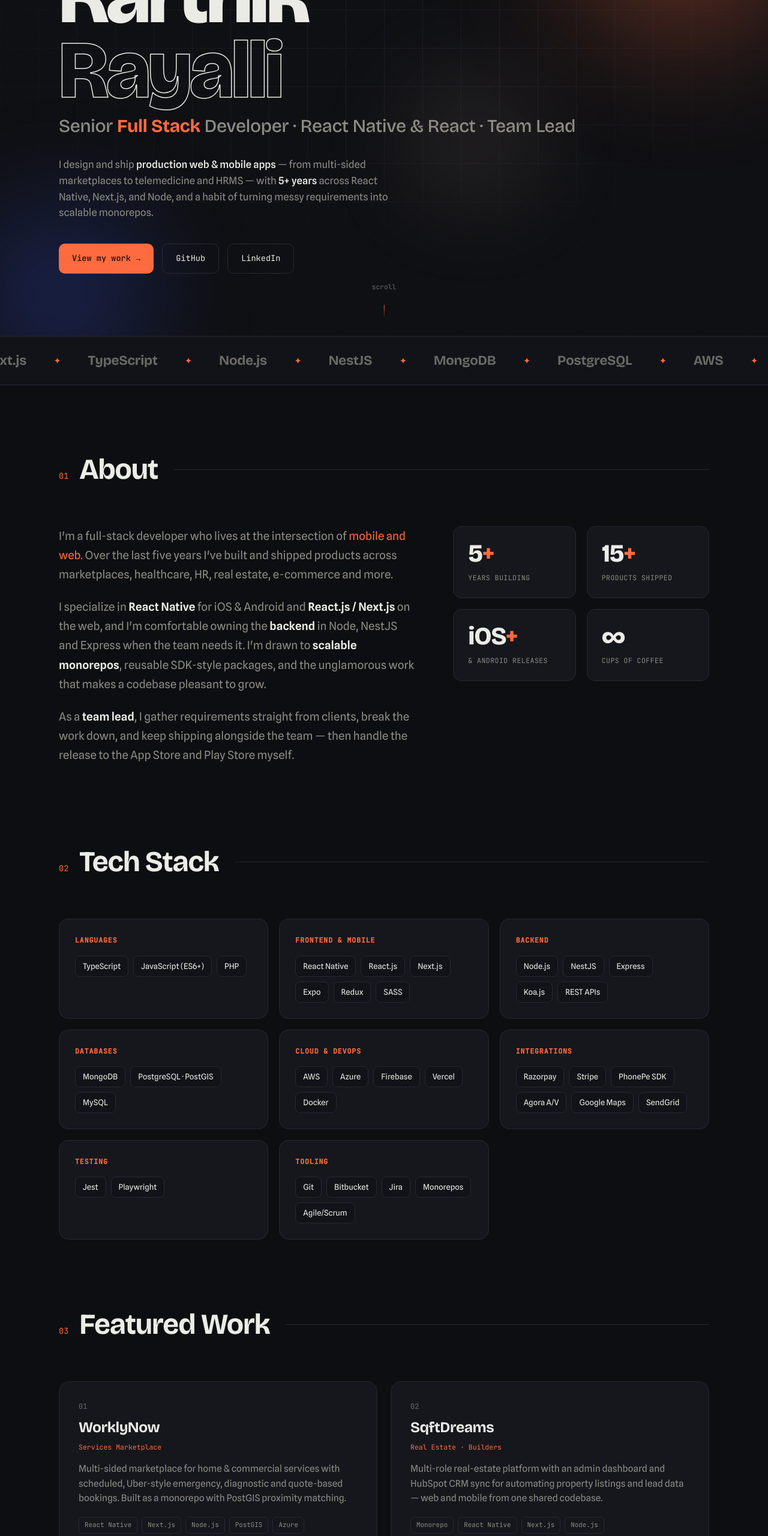
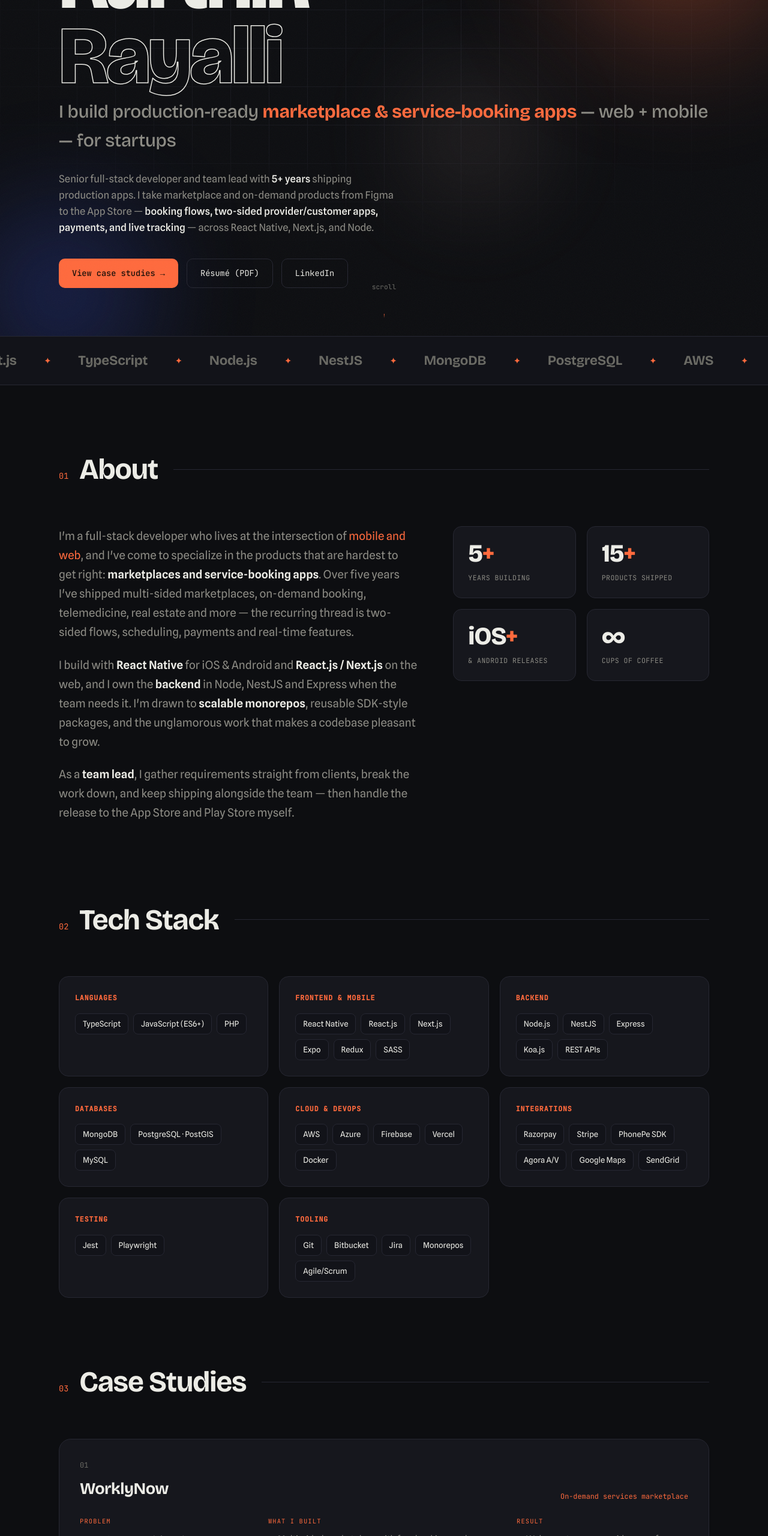
Before and after one commit to karthikrayalli/karthikrayalli.github.io, a plain HTML site: page index.html in a window 1280 px wide. Shown: the part 240-2800 px from the top of the page at 60% size. Drawn offline with nearby package versions, Linux system fonts and the light colour scheme.

Commit message:
Update index.html with new content and structure

```diff
--- a/index.html
+++ b/index.html
@@ -3,7 +3,8 @@
 <head>
 <meta charset="UTF-8" />
 <meta name="viewport" content="width=device-width, initial-scale=1.0" />
-<title>Karthik — Full Stack Developer</title>
+<title>Karthik Rayalli — Marketplace & Service-Booking Apps (Web + Mobile)</title>
+<meta name="description" content="I build production-ready marketplace and service-booking apps — web + mobile — for startups. React Native, Next.js, Node." />
 <link rel="preconnect" href="https://fonts.googleapis.com">
 <link rel="preconnect" href="https://fonts.gstatic.com" crossorigin>
 <link href="https://fonts.googleapis.com/css2?family=Bricolage+Grotesque:opsz,wght@12..96,500;12..96,700;12..96,800&family=Spline+Sans:wght@400;500;600&family=JetBrains+Mono:wght@400;500&display=swap" rel="stylesheet">
@@ -165,6 +166,25 @@
   .lnk:hover{background:var(--accent);color:#160d07;border-color:var(--accent)}
   .lnk svg{width:12px;height:12px}
 
+  /* CASE STUDIES */
+  .cases{display:flex;flex-direction:column;gap:22px}
+  .case{position:relative;border:1px solid var(--line);border-radius:20px;padding:34px;background:var(--surface);overflow:hidden;transition:transform .3s,border-color .3s}
+  .case::before{content:"";position:absolute;inset:0;background:radial-gradient(700px circle at var(--mx,50%) var(--my,0%),var(--glow),transparent 42%);opacity:0;transition:opacity .35s;pointer-events:none}
+  .case:hover{border-color:#3a3b47}
+  .case:hover::before{opacity:1}
+  .case>*{position:relative}
+  .case-head{display:flex;align-items:flex-end;justify-content:space-between;gap:16px;flex-wrap:wrap;margin-bottom:24px}
+  .case-head .cnum{font-family:var(--mono);font-size:.75rem;color:var(--muted-2);margin-bottom:8px}
+  .case-head h3{font-family:var(--display);font-weight:700;font-size:1.7rem;letter-spacing:-.02em}
+  .case-head .kind{font-family:var(--mono);font-size:.74rem;color:var(--accent)}
+  .case-body{display:grid;grid-template-columns:1fr 1.35fr 1fr;gap:28px;margin-bottom:24px}
+  @media(max-width:820px){.case-body{grid-template-columns:1fr;gap:20px}}
+  .cblock .clabel{font-family:var(--mono);font-size:.65rem;text-transform:uppercase;letter-spacing:.11em;color:var(--accent);margin-bottom:10px}
+  .cblock p{color:var(--muted);font-size:.94rem;line-height:1.62}
+  .cblock ul{list-style:none;display:flex;flex-direction:column;gap:9px}
+  .cblock li{color:var(--muted);font-size:.92rem;line-height:1.55;padding-left:16px;position:relative}
+  .cblock li::before{content:"\2013";position:absolute;left:0;color:var(--accent)}
+
   /* OSS */
   .oss-grid{display:grid;grid-template-columns:repeat(auto-fill,minmax(330px,1fr));gap:18px}
   .oss{border:1px solid var(--line);border-radius:14px;padding:24px;background:var(--surface);transition:transform .25s,border-color .25s;display:block}
@@ -193,12 +213,12 @@
 <body>
 
 <nav id="nav">
-  <a href="#top" class="brand">DR <span>Karthik</span></a>
+  <a href="#top" class="brand">KR <span>Karthik</span></a>
   <div class="nav-links">
     <a href="#about">About</a>
     <a href="#stack">Stack</a>
-    <a href="#work">Work</a>
-    <a href="#oss">Open Source</a>
+    <a href="#work">Case Studies</a>
+    <a href="#more">More Work</a>
     <a href="#contact" class="nav-cta">Get in touch</a>
   </div>
 </nav>
@@ -211,13 +231,13 @@
     <div class="blob c"></div>
   </div>
   <div class="wrap hero-inner">
-    <div class="status reveal"><span class="dot"></span> Available for full-stack &amp; React Native work</div>
+    <div class="status reveal"><span class="dot"></span> Available for new marketplace &amp; service-booking app builds</div>
     <h1 class="name reveal"><span class="first">Karthik</span><br><span class="last">Rayalli</span></h1>
-    <p class="role reveal">Senior <b>Full Stack</b> Developer · React Native &amp; React · Team Lead</p>
-    <p class="lede reveal">I design and ship <strong>production web &amp; mobile apps</strong> — from multi-sided marketplaces to telemedicine and HRMS — with <strong>5+ years</strong> across React Native, Next.js, and Node, and a habit of turning messy requirements into scalable monorepos.</p>
+    <p class="role reveal">I build production-ready <b>marketplace &amp; service-booking apps</b> — web + mobile — for startups</p>
+    <p class="lede reveal">Senior full-stack developer and team lead with <strong>5+ years</strong> shipping production apps. I take marketplace and on-demand products from Figma to the App&nbsp;Store — <strong>booking flows, two-sided provider/customer apps, payments, and live tracking</strong> — across React Native, Next.js, and Node.</p>
     <div class="cta-row reveal">
-      <a href="#work" class="btn btn-primary">View my work →</a>
-      <a href="https://github.com/karthikrayalli" target="_blank" rel="noopener" class="btn btn-ghost">GitHub</a>
+      <a href="#work" class="btn btn-primary">View case studies →</a>
+      <a href="Karthik_Rayalli_Resume.pdf" target="_blank" rel="noopener" class="btn btn-ghost">Résumé (PDF)</a>
       <a href="https://www.linkedin.com/in/karthik-rayalli/" target="_blank" rel="noopener" class="btn btn-ghost">LinkedIn</a>
     </div>
   </div>
@@ -238,8 +258,8 @@
   </div>
   <div class="about-grid">
     <div class="about-text reveal">
-      <p>I'm a full-stack developer who lives at the intersection of <em>mobile and web</em>. Over the last five years I've built and shipped products across marketplaces, healthcare, HR, real estate, e-commerce and more.</p>
-      <p>I specialize in <strong>React Native</strong> for iOS &amp; Android and <strong>React.js / Next.js</strong> on the web, and I'm comfortable owning the <strong>backend</strong> in Node, NestJS and Express when the team needs it. I'm drawn to <strong>scalable monorepos</strong>, reusable SDK-style packages, and the unglamorous work that makes a codebase pleasant to grow.</p>
+      <p>I'm a full-stack developer who lives at the intersection of <em>mobile and web</em>, and I've come to specialize in the products that are hardest to get right: <strong>marketplaces and service-booking apps</strong>. Over five years I've shipped multi-sided marketplaces, on-demand booking, telemedicine, real estate and more — the recurring thread is two-sided flows, scheduling, payments and real-time features.</p>
+      <p>I build with <strong>React Native</strong> for iOS &amp; Android and <strong>React.js / Next.js</strong> on the web, and I own the <strong>backend</strong> in Node, NestJS and Express when the team needs it. I'm drawn to <strong>scalable monorepos</strong>, reusable SDK-style packages, and the unglamorous work that makes a codebase pleasant to grow.</p>
       <p>As a <strong>team lead</strong>, I gather requirements straight from clients, break the work down, and keep shipping alongside the team — then handle the release to the App Store and Play Store myself.</p>
     </div>
     <div class="stats reveal">
@@ -268,18 +288,26 @@
   </div>
 </section>
 
-<!-- WORK -->
+<!-- CASE STUDIES -->
 <section id="work" class="wrap">
   <div class="sec-head reveal">
-    <span class="sec-num">03</span><h2 class="sec-title">Featured Work</h2><span class="sec-line"></span>
+    <span class="sec-num">03</span><h2 class="sec-title">Case Studies</h2><span class="sec-line"></span>
   </div>
-  <div class="work-grid" id="workGrid"></div>
+  <div class="cases" id="caseGrid"></div>
+</section>
+
+<!-- MORE WORK -->
+<section id="more" class="wrap">
+  <div class="sec-head reveal">
+    <span class="sec-num">04</span><h2 class="sec-title">More Work</h2><span class="sec-line"></span>
+  </div>
+  <div class="work-grid" id="moreGrid"></div>
 </section>
 
 <!-- OSS -->
 <section id="oss" class="wrap">
   <div class="sec-head reveal">
-    <span class="sec-num">04</span><h2 class="sec-title">Open Source &amp; Side Projects</h2><span class="sec-line"></span>
+    <span class="sec-num">05</span><h2 class="sec-title">Open Source &amp; Side Projects</h2><span class="sec-line"></span>
   </div>
   <div class="oss-grid" id="ossGrid"></div>
 </section>
@@ -288,7 +316,7 @@
 <section id="contact" class="contact">
   <div class="wrap">
     <div class="sec-head reveal" style="justify-content:center">
-      <span class="sec-num">05</span><h2 class="sec-title">Contact</h2>
+      <span class="sec-num">06</span><h2 class="sec-title">Contact</h2>
     </div>
     <div class="big-cta reveal">Let's build<br>something <a href="mailto:your.email@example.com">together →</a></div>
     <div class="contact-links reveal">
@@ -297,8 +325,8 @@
       <a class="btn btn-ghost" href="https://github.com/karthikrayalli" target="_blank" rel="noopener">GitHub</a>
     </div>
     <footer>
-      <span class="brand">DR <span style="color:var(--accent)">Karthik</span></span>
-      <span class="muted">Bangalore, India · Built with care, not templates</span>
+      <span class="brand">KR <span style="color:var(--accent)">Karthik</span></span>
+      <span class="muted">Marketplace &amp; booking apps · Bangalore, India · Built with care, not templates</span>
     </footer>
   </div>
 </section>
@@ -307,13 +335,42 @@
   // arrow icon
   var ICON = '<svg viewBox="0 0 24 24" fill="none" stroke="currentColor" stroke-width="2"><path d="M7 17L17 7M17 7H8M17 7v9"/></svg>';
 
+  // Flagship marketplace / booking builds — problem → what I built → result
+  var caseStudies = [
+    {n:"WorklyNow",kind:"On-demand services marketplace",
+     problem:"Home & commercial services were booked over phone calls and unreliable contractors — no upfront pricing, no tracking, no trust layer.",
+     build:["Multi-sided marketplace with four booking modes: scheduled, Uber-style on-demand emergency, diagnostic and quote-based.","Customer app, provider dashboard and web shipped from one shared monorepo.","PostGIS proximity matching to dispatch the right available provider in real time."],
+     result:["Web + customer + provider apps from a single codebase.","Real-time proximity dispatch, live on iOS, Android & web."],
+     /* METRIC TODO: add real numbers you can defend — providers onboarded, bookings completed, response time. */
+     tags:["React Native","Next.js","Node.js","PostGIS","Azure","Monorepo"],
+     links:[["Web","https://www.worklynow.com/"],["Customer app","https://app.worklynow.com/"],["Provider app","https://pro.worklynow.com/dashboard"]]},
+
+    {n:"SqftDreams",kind:"Real-estate / builders platform",
+     problem:"Builders and agents ran listings and leads across disconnected tools, with manual copying between the app and their CRM.",
+     build:["Multi-role real-estate platform — buyer browsing plus a builder/admin dashboard.","Web and mobile shipped from one shared codebase.","HubSpot CRM sync automating property listings and lead capture."],
+     result:["One codebase serving multiple roles across web and mobile.","Listings and leads flow into HubSpot with no manual entry."],
+     tags:["React Native","Next.js","Node.js","HubSpot","Monorepo"],
+     links:[["Web","https://sqftdreams.com"],["Admin","https://adm.sqftdreams.com/builders"]]},
+
+    {n:"Texflow",kind:"Two-sided garment-work marketplace",
+     problem:"Garment workers and employers had no dedicated place to connect — hiring ran on word of mouth.",
+     build:["Two-sided marketplace: job postings, a social feed and candidate profiles.","Full-stack across web, mobile and a NestJS backend.","Delivered end-to-end and released to both app stores."],
+     result:["Shipped to iOS and Android from a shared React Native + Next.js stack."],
+     tags:["Next.js","React Native","NestJS","MongoDB"],
+     links:[["iOS","https://apps.apple.com/in/app/texflow/id6753139063"],["Android","https://play.google.com/store/apps/details?id=com.texflow&hl=en_IN"]]},
+
+    {n:"Second Consult",kind:"Telemedicine & tele-radiology",
+     problem:"Patients needing second opinions or specialist and tele-radiology consults had no unified, trustworthy telemedicine flow.",
+     build:["Separate patient and doctor apps around a shared consultation core.","Live audio/video via Agora, plus scheduling, chat and Razorpay payments.","Primary consultations, second opinions and tele-radiology in one product."],
+     result:["Delivered across web and iOS with real-time A/V and integrated payments."],
+     tags:["React Native","Agora","Razorpay"],
+     links:[["Web","https://secondconsult.com/"],["Patient","https://apps.apple.com/in/app/second-consult/id1608310955"],["Doctor","https://apps.apple.com/in/app/second-consult-for-doctors/id1583535773"]]}
+  ];
+
+  // Remaining shipped products — compact cards
   var work = [
-    {n:"WorklyNow",kind:"Services Marketplace",desc:"Multi-sided marketplace for home & commercial services with scheduled, Uber-style emergency, diagnostic and quote-based bookings. Built as a monorepo with PostGIS proximity matching.",tags:["React Native","Next.js","Node.js","PostGIS","Azure"],links:[["Web","https://www.worklynow.com/"],["Customer","https://app.worklynow.com/"],["Provider","https://pro.worklynow.com/dashboard"]]},
-    {n:"SqftDreams",kind:"Real Estate · Builders",desc:"Multi-role real-estate platform with an admin dashboard and HubSpot CRM sync for automating property listings and lead data — web and mobile from one shared codebase.",tags:["Monorepo","React Native","Next.js","Node.js"],links:[["Web","https://sqftdreams.com"],["Admin","https://adm.sqftdreams.com/builders"]]},
     {n:"Sharpz",kind:"Sports Betting · US",desc:"Transparent sports-betting community that links sportsbooks and shares bets in near real time. Led the team while building both the mobile and web apps, with an intelligent ranking system.",tags:["React Native","React.js","Real-time"],links:[["iOS","https://apps.apple.com/us/app/sharpz/id1578434084"]]},
     {n:"EffiHR",kind:"HRMS Platform",desc:"HR management mobile app built end-to-end — onboarding, attendance tracking and payroll with a custom calendar, secure Descope auth, and push notifications.",tags:["React Native","Descope"],links:[["iOS","https://apps.apple.com/in/app/effihr/id6670787469"],["Android","https://play.google.com/store/apps/details?id=com.effiHR&hl=en_IN"]]},
-    {n:"Texflow",kind:"Garment Job Marketplace",desc:"Two-sided marketplace connecting garment workers with employers — job postings, a social feed and candidate profiles — built full-stack across web, mobile and backend.",tags:["Next.js","React Native","NestJS","MongoDB"],links:[["iOS","https://apps.apple.com/in/app/texflow/id6753139063"],["Android","https://play.google.com/store/apps/details?id=com.texflow&hl=en_IN"]]},
-    {n:"Second Consult",kind:"Telemedicine",desc:"Patient & doctor portals for primary consultations and second opinions, including tele-radiology — live audio/video via Agora, scheduling, chat and Razorpay payments.",tags:["React Native","Agora","Razorpay"],links:[["Web","https://secondconsult.com/"],["Patient","https://apps.apple.com/in/app/second-consult/id1608310955"],["Doctor","https://apps.apple.com/in/app/second-consult-for-doctors/id1583535773"]]},
     {n:"GreetKaro",kind:"E-Commerce",desc:"Personalized cards & invitations app with a custom image editor, calendar and SMS. Integrated Razorpay, Stripe (backup) and the PhonePe SDK with in-app purchases.",tags:["React Native","Razorpay","Stripe","PhonePe"],links:[["iOS","https://apps.apple.com/in/app/greet-karo/id1645281057"],["Android","https://play.google.com/store/apps/details?id=com.greetKaro"]]},
     {n:"iModel",kind:"Fashion · Wardrobe",desc:"Men's & women's clothing-store app with a curated fashion feed, delivered end-to-end as a monorepo.",tags:["React Native","Monorepo","MySQL"],links:[["iOS","https://apps.apple.com/in/app/imodel-your-virtual-wardrobe/id6472918826"]]}
   ];
@@ -328,15 +385,39 @@
   ];
 
   function esc(s){return s.replace(/&/g,'&amp;').replace(/</g,'&lt;')}
-  var wg = document.getElementById('workGrid');
+  function tagHtml(arr){return arr.map(function(t){return '<span class="tag">'+esc(t)+'</span>'}).join('')}
+  function linkHtml(arr){return arr.map(function(l){return '<a class="lnk" href="'+l[1]+'" target="_blank" rel="noopener">'+esc(l[0])+ICON+'</a>'}).join('')}
+  function tilt(el){el.addEventListener('mousemove',function(e){var r=el.getBoundingClientRect();el.style.setProperty('--mx',(e.clientX-r.left)+'px');el.style.setProperty('--my',(e.clientY-r.top)+'px')})}
+
+  // Case studies
+  var cg = document.getElementById('caseGrid');
+  caseStudies.forEach(function(p,i){
+    var num = String(i+1).padStart(2,'0');
+    var buildLis = p.build.map(function(b){return '<li>'+esc(b)+'</li>'}).join('');
+    var resultLis = p.result.map(function(r){return '<li>'+esc(r)+'</li>'}).join('');
+    var el = document.createElement('article');
+    el.className='case reveal';
+    el.innerHTML =
+      '<div class="case-head"><div><div class="cnum">'+num+'</div><h3>'+esc(p.n)+'</h3></div><div class="kind">'+esc(p.kind)+'</div></div>'+
+      '<div class="case-body">'+
+        '<div class="cblock"><div class="clabel">Problem</div><p>'+esc(p.problem)+'</p></div>'+
+        '<div class="cblock"><div class="clabel">What I built</div><ul>'+buildLis+'</ul></div>'+
+        '<div class="cblock"><div class="clabel">Result</div><ul>'+resultLis+'</ul></div>'+
+      '</div>'+
+      '<div class="tags">'+tagHtml(p.tags)+'</div>'+
+      '<div class="links">'+linkHtml(p.links)+'</div>';
+    tilt(el);
+    cg.appendChild(el);
+  });
+
+  // More work (compact cards)
+  var wg = document.getElementById('moreGrid');
   work.forEach(function(p,i){
-    var num = String(i+1).padStart(2,'0');
-    var tags = p.tags.map(function(t){return '<span class="tag">'+esc(t)+'</span>'}).join('');
-    var links = p.links.map(function(l){return '<a class="lnk" href="'+l[1]+'" target="_blank" rel="noopener">'+esc(l[0])+ICON+'</a>'}).join('');
+    var num = String(i+5).padStart(2,'0');
     var el = document.createElement('article');
     el.className='card reveal';
-    el.innerHTML='<div class="cnum">'+num+'</div><h3>'+esc(p.n)+'</h3><div class="kind">'+esc(p.kind)+'</div><p>'+esc(p.desc)+'</p><div class="tags">'+tags+'</div><div class="links">'+links+'</div>';
-    el.addEventListener('mousemove',function(e){var r=el.getBoundingClientRect();el.style.setProperty('--mx',(e.clientX-r.left)+'px');el.style.setProperty('--my',(e.clientY-r.top)+'px')});
+    el.innerHTML='<div class="cnum">'+num+'</div><h3>'+esc(p.n)+'</h3><div class="kind">'+esc(p.kind)+'</div><p>'+esc(p.desc)+'</p><div class="tags">'+tagHtml(p.tags)+'</div><div class="links">'+linkHtml(p.links)+'</div>';
+    tilt(el);
     wg.appendChild(el);
   });
 
```
